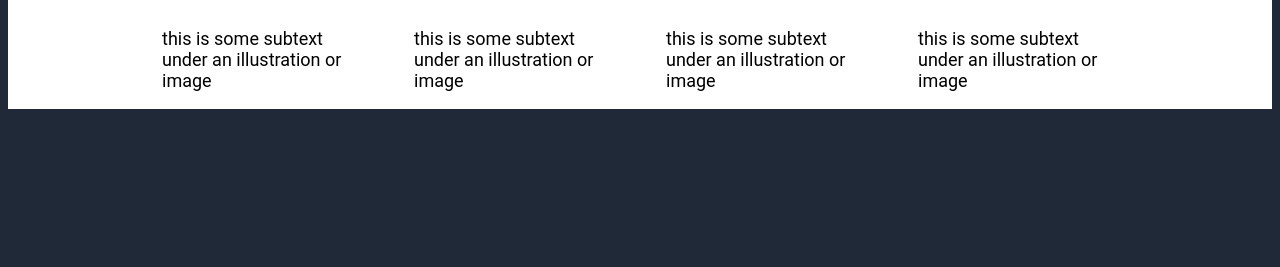
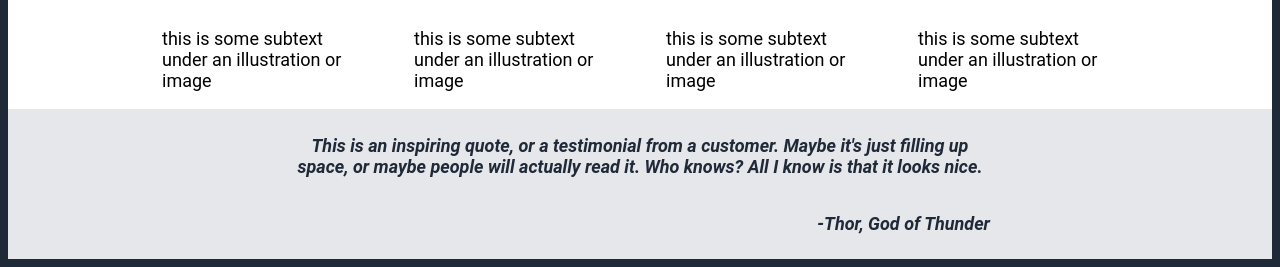
Before and after one commit to kismat5455/TOP-LandingPage, a plain HTML site: page index.html in a window 1280 px wide. Shown: the part 582-849 px from the top of the page. Before the commit the page ends 800 px from the top, so only its background shows below. Drawn offline with Linux system fonts and the light colour scheme.

Commit message:
Add quote section

```diff
--- a/index.html
+++ b/index.html
@@ -73,6 +73,14 @@
 
     </div>
 
+    <div id="quote">
+        <p id="quote2">This is an inspiring quote, or a testimonial from a customer. Maybe it's just filling up space,
+            or
+            maybe people will actually read it. Who knows? All I know is that it looks nice.</em>
+        </p>
+        <p id="quote1"> -Thor, God of Thunder</p>
+    </div>
+
 
 
 </body>
--- a/style.css
+++ b/style.css
@@ -157,3 +157,33 @@ img .rightPart {
     margin-bottom: 50px;
 
 }
+
+#quote {
+    font-size: 18px;
+    font-weight: bolder;
+    color: #1F2937;
+    background-color: #E5E7EB;
+    height: 150px;
+    font-style: italic;
+    text-align: center;
+    display: flex;
+    justify-content: center;
+    align-items: center;
+    flex-direction: column;
+    margin: 0;
+}
+
+#quote p {
+    max-width: 700px;
+
+
+}
+
+
+#quote1 {
+    display: flex;
+    justify-content: flex-end;
+    width: 100%;
+
+
+}
```
